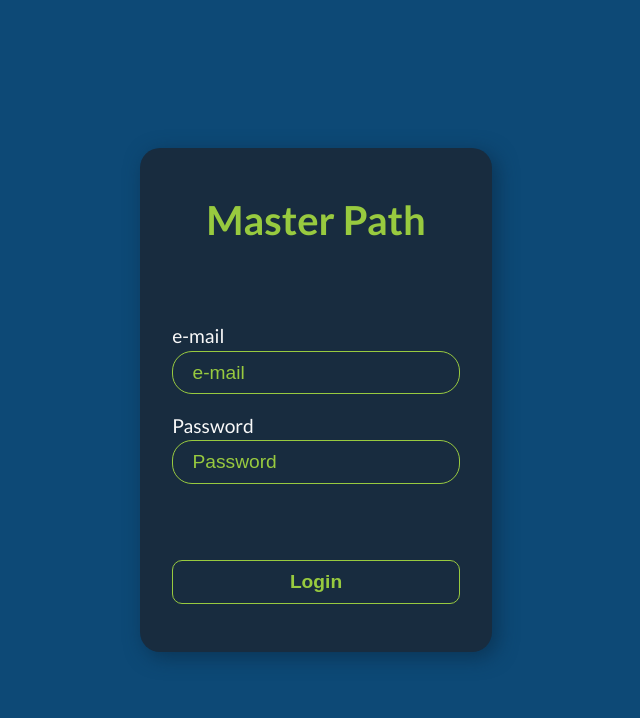
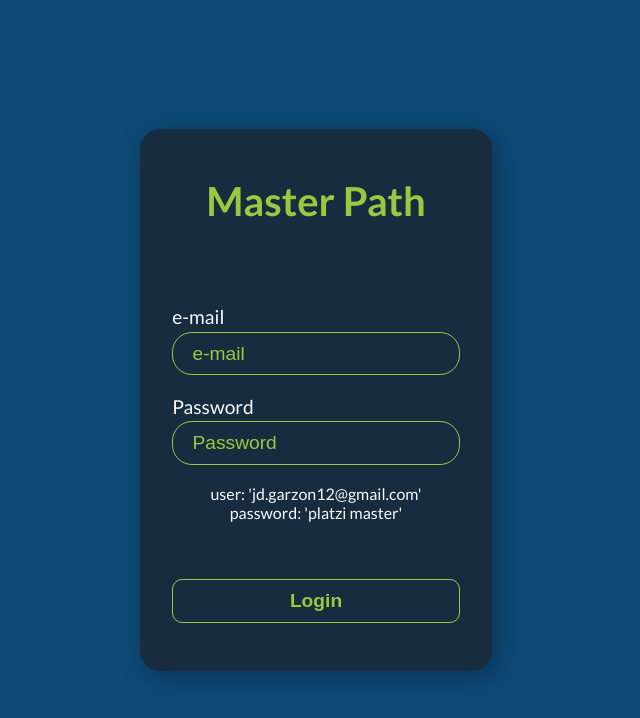
Before and after one commit to hack-learning/masterpath_frontend, a Next.js app: page / in a window 1280 px wide. Shown: the top 718 px of the page, without its empty margins (324-964 px from the left). Built offline with nearby package versions, Linux system fonts and the light colour scheme.

Commit message:
<FIX> info login added

```diff
--- a/pages/index.js
+++ b/pages/index.js
@@ -65,6 +65,8 @@ const Home = () => {
 					placeholder="Password"
 					onChange={handleInput}
 				/>
+				<p>user: 'jd.garzon12@gmail.com'</p>
+				<p>password: 'platzi master'</p>
 				{error.user && <p>{error.user}</p>}
 				{error.password && <p>{error.password}</p>}
 				<button type="submit">Login</button>
```
